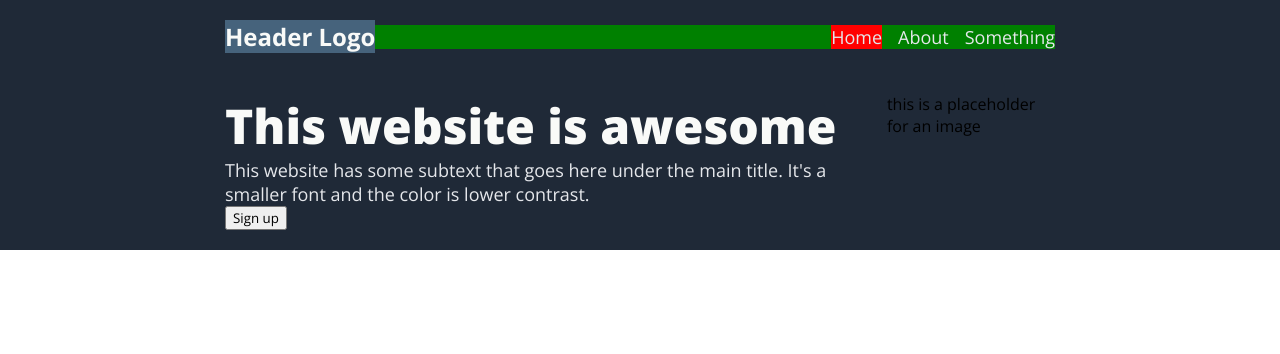
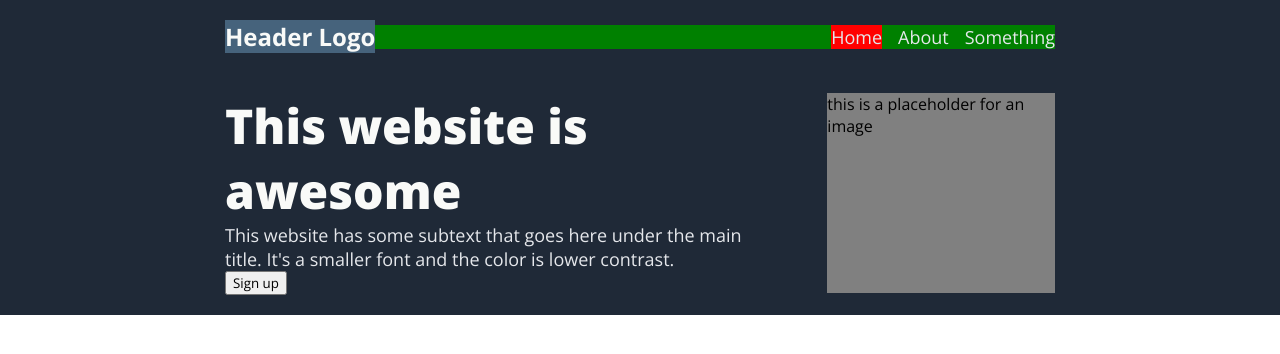
Before and after one commit to Phammerman/Webpage-build, a plain HTML site: page index.html in a window 1280 px wide. Drawn offline with nearby package versions, Linux system fonts and the light colour scheme.

Commit message:
Ändringar att checka in: 	ändrad:        style.css
started to style img placeholder and added todo

```diff
--- a/style.css
+++ b/style.css
@@ -62,3 +62,12 @@ nav ul li:nth-child(1) {
    font-size: 48px;
    font-weight: 800;
 }
+
+.img-placeholder {
+    background-color: grey;
+    width: 400px;
+    height: 200px;
+    margin-left: 50px;
+}
+
+/* TODO order things better & finish hero section*/
```
